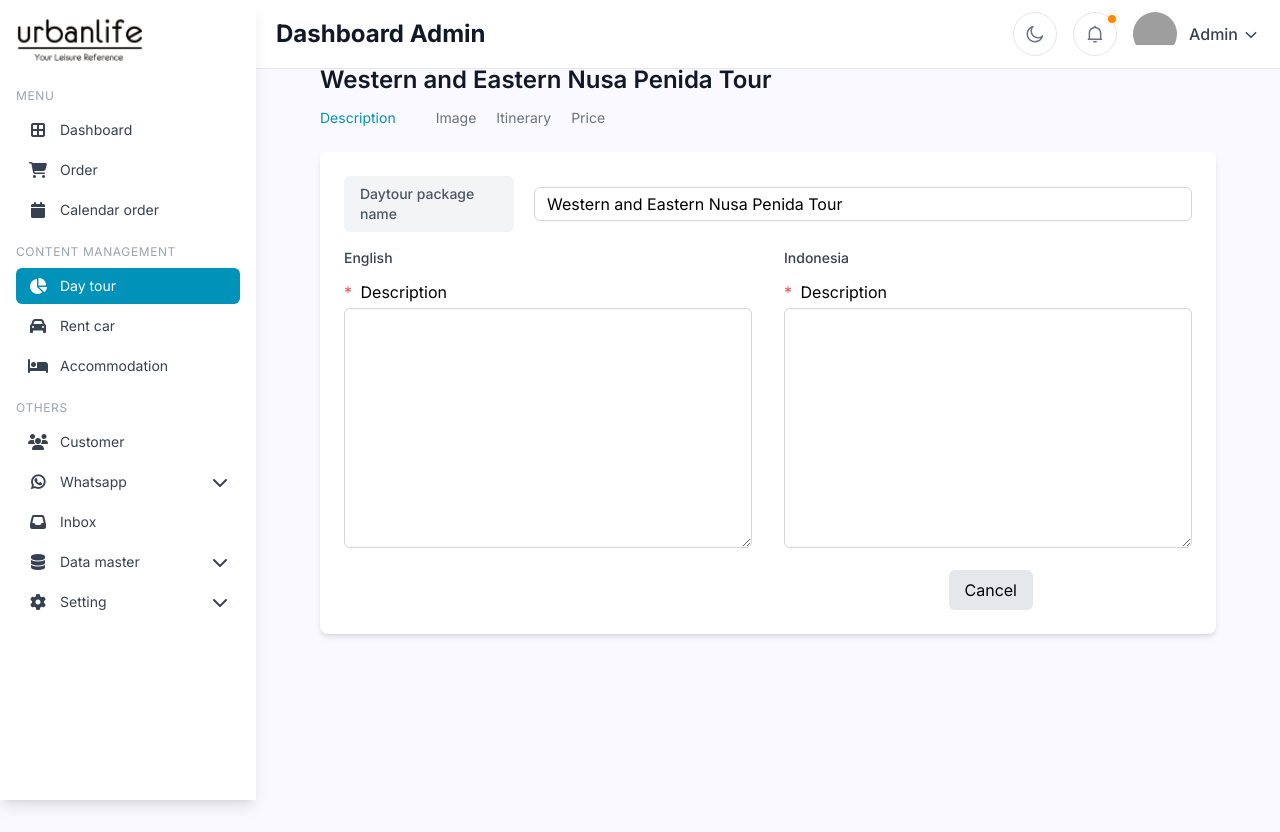
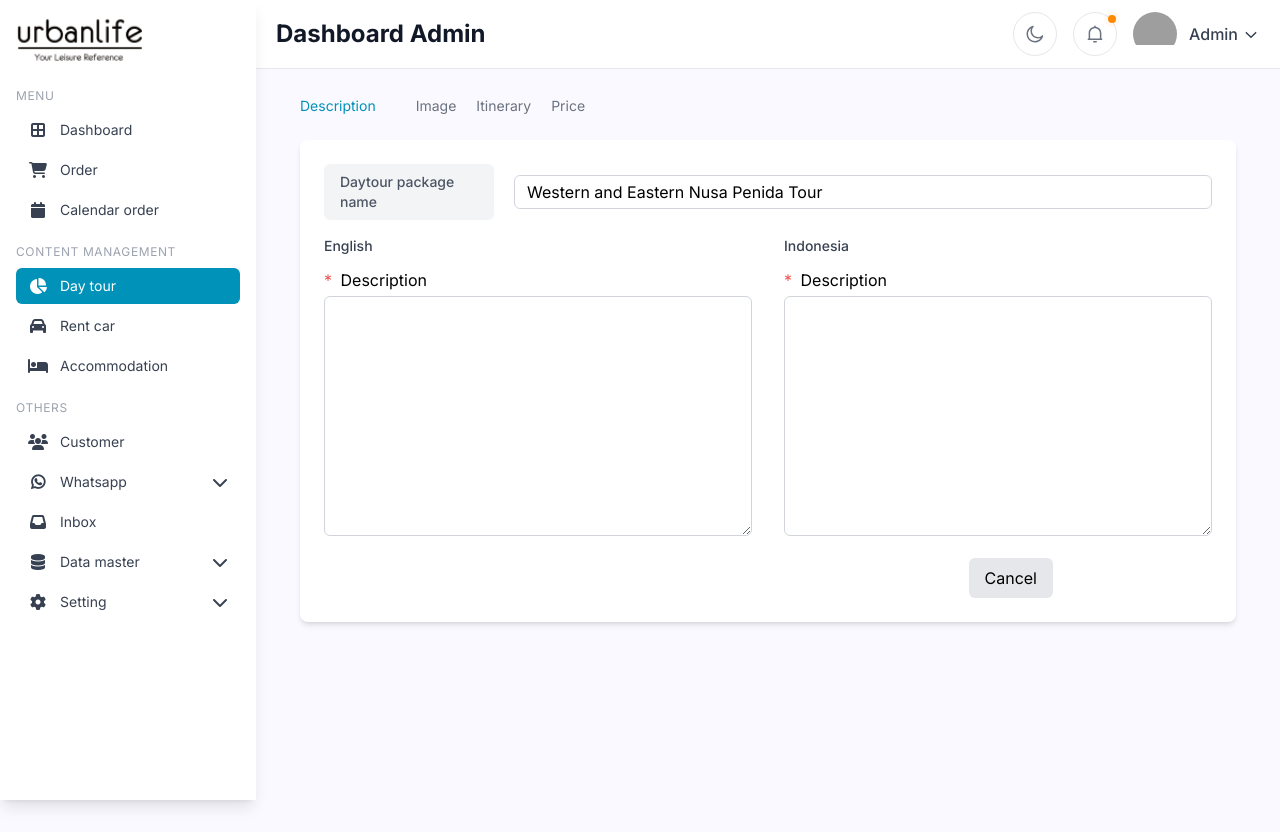
Before and after one commit to myreds12/urbanlife-frontend, a React (Vite) app in the folder urbanlife-frontend/: page /admin/day-tour in a window 1280 px wide. Built offline with nearby package versions, Linux system fonts and the light colour scheme; grey boxes are pictures that could not be loaded; a web font is replaced by a local one.

Commit message:
style(AdminDashboard): adjust spacing and padding in DayTour component

```diff
--- a/urbanlife-frontend/src/pages/AdminDashboard/DayTour/DayTour.jsx
+++ b/urbanlife-frontend/src/pages/AdminDashboard/DayTour/DayTour.jsx
@@ -53,10 +53,10 @@ function DayTour() {
   };
 
   return (
-    <div className="flex h-screen">
-      <main className="p-6 flex-1">
+    <div className="flex h-screen ">
+      <main className="p-1 flex-1">
         <div className="p-6 rounded-lg">
-          <h2 className="text-2xl font-semibold text-gray-900 mb-3">
+          <h2 className="text-2xl font-semibold text-gray-900 mb-5">
             Western and Eastern Nusa Penida Tour
           </h2>
           <div className="text-sm text-gray-500 mb-6 flex space-x-5">
```
